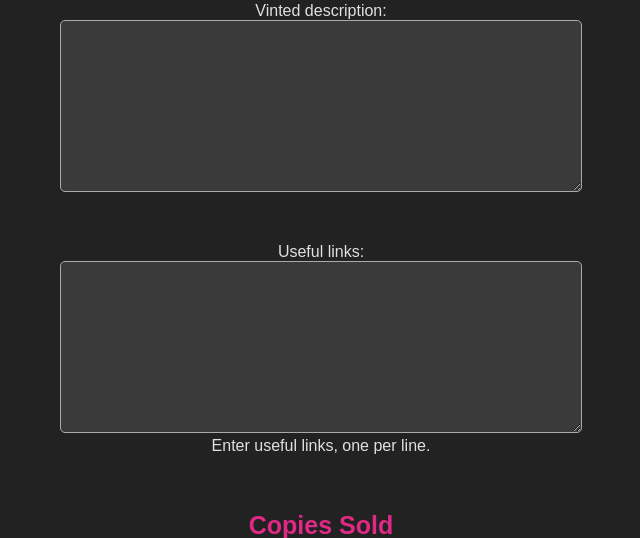
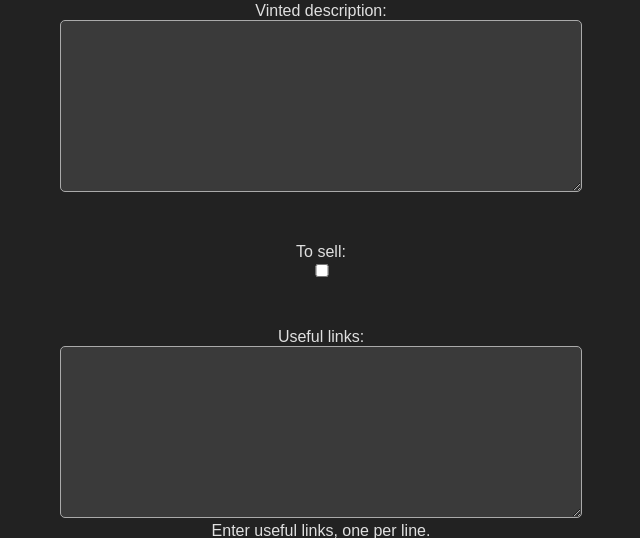
Before and after one commit to ZeroRickMore/MangaKura, a Django app: page /insertVariant/ in a window 1280 px wide. Shown: the part 1216-1754 px from the top of the page, without its empty margins (319-959 px from the left). Run offline with Django 5.2, Linux system fonts and the light colour scheme; the visitor is signed in with stand-in values (Sample User, id 1).

Commit message:
Add to_sell attribute to UserToVariant object

```diff
--- a/MangaKura/GeneralHandler/forms.py
+++ b/MangaKura/GeneralHandler/forms.py
@@ -58,7 +58,7 @@ class UserToVariantForm(forms.ModelForm):
         fields = [
             'variant_title', 'related_manga_title', 'description', 'stock_price',
             'current_selling_price', 'physical_position', 'number_of_owned_copies',
-            'vinted_description'
+            'vinted_description', 'to_sell'
         ]
         help_texts = {
             'physical_position': format_html('Inserisci uno dei seguenti, e poi una pipe "|".\n- Baule\n- Mensola sopra PC 1/2\n- Libreria nera mensola 1/2/3/4/5\n- Mensola sopra termosifone 1/2/3\n- Scaffale pianoforte sx/dx 1/2\n- Mensola sopra il letto\n- Armadio del letto\n- Mobile della scrivania 1/2/3'.replace('\n', '<br>')),
--- a/MangaKura/GeneralHandler/models.py
+++ b/MangaKura/GeneralHandler/models.py
@@ -35,6 +35,7 @@ class UserToVariant(models.Model):
     copies_sold = models.JSONField(default=list)
     useful_links = models.JSONField(default=list)
     vinted_description = models.TextField(blank=True, null=True)
+    to_sell = models.BooleanField(default=False)
     #rating = models.FloatField(deafult=0.0, blank=True)
 
     def __str__(self):
--- a/MangaKura/templates/variant_detail.html
+++ b/MangaKura/templates/variant_detail.html
@@ -27,6 +27,7 @@
   <li><strong>Physical Position:</strong> {{ variant.physical_position }}</li>
   <li><strong>Owned Copies:</strong> {{ variant.number_of_owned_copies }}</li>
   <li><strong>Vinted Description:</strong> {{ variant.vinted_description }}</li>
+  <li><strong>To Sell:</strong> {{ variant.to_sell }}</li>
 
 
 </ul>
```
Also changed, not shown: MangaKura/GeneralHandler/migrations/0008_usertovariant_to_sell.py (added).
